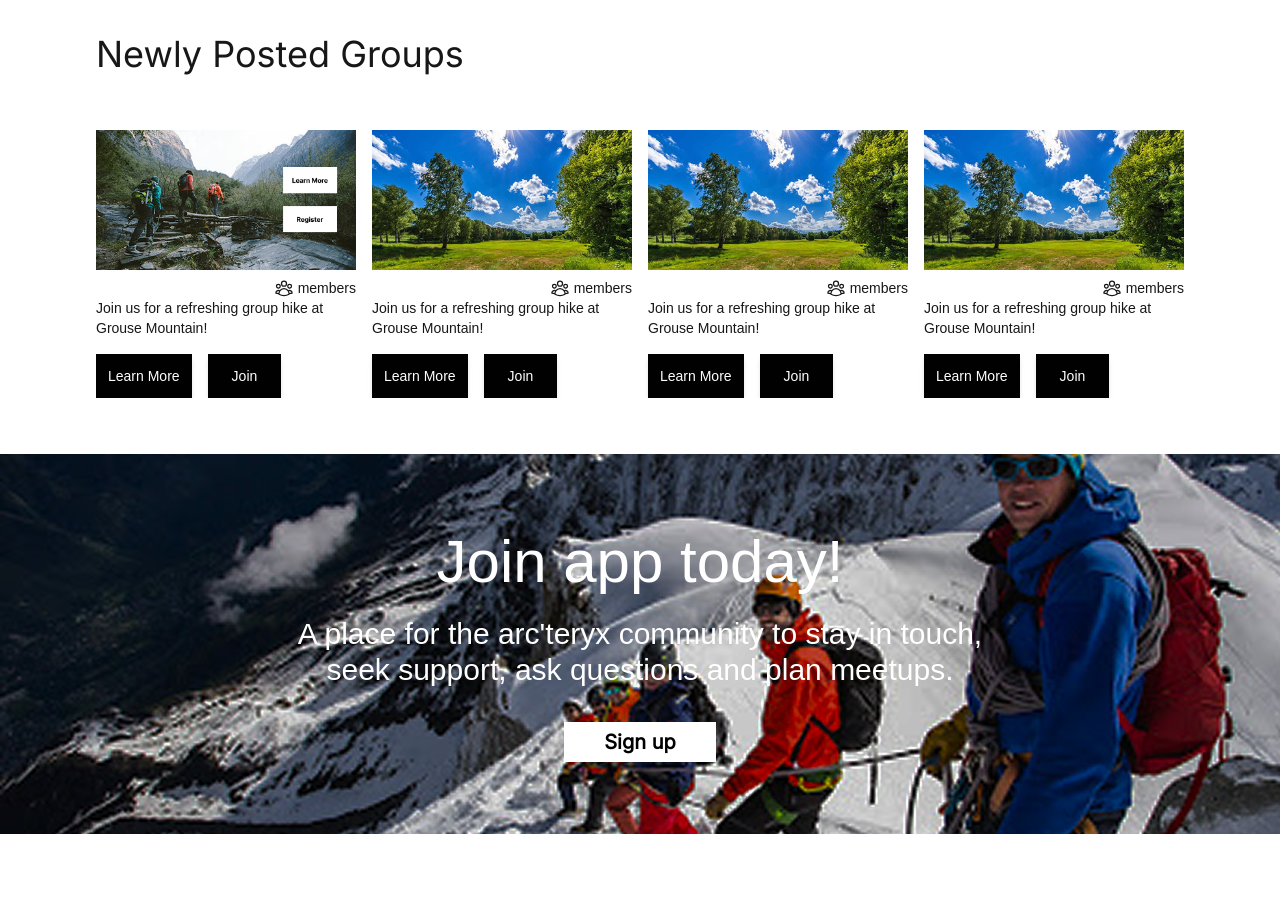
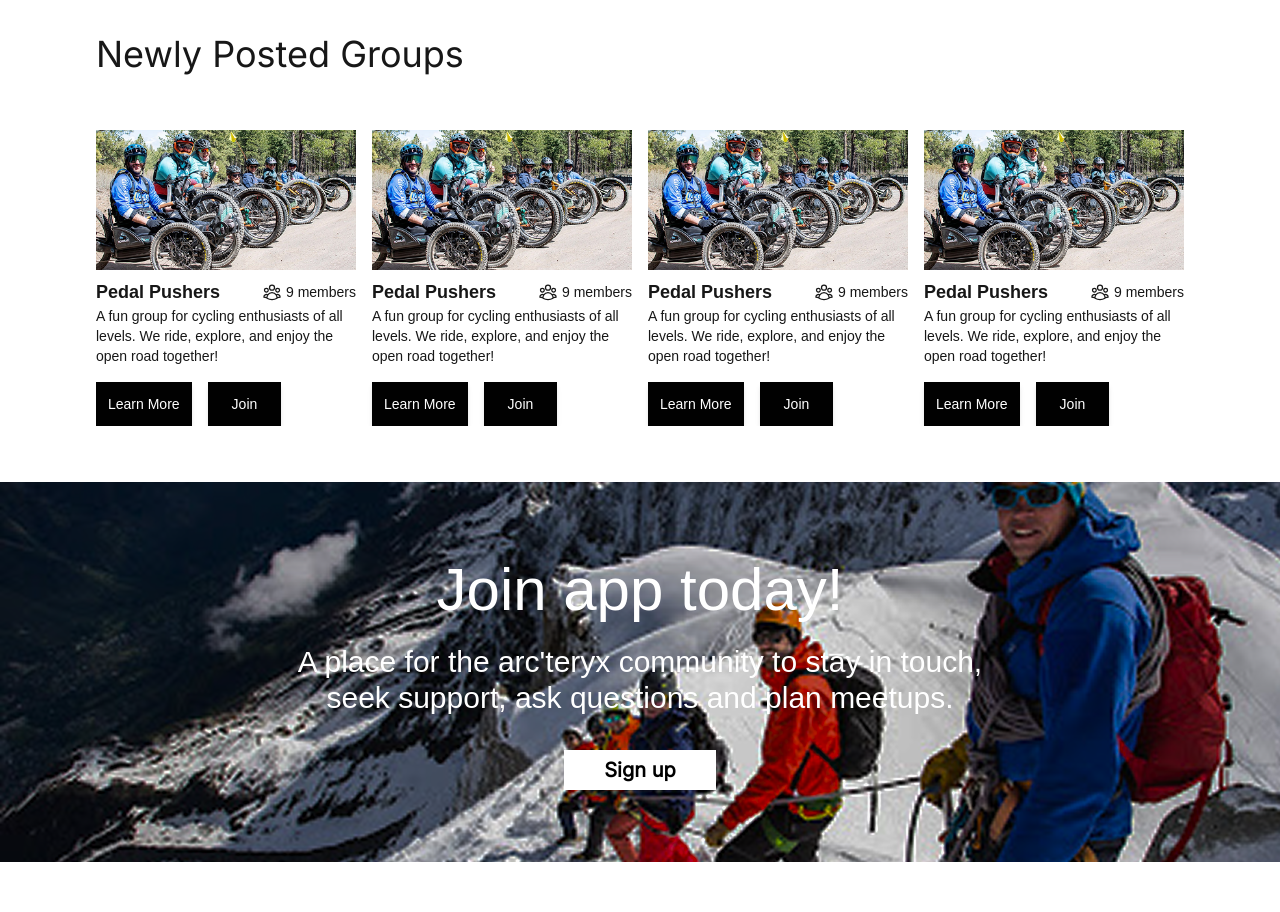
Before and after one commit to jn-han/youCode2025, a Next.js app in the folder frontend/: page / in a window 1280 px wide. Shown: the part 1460-2372 px from the top of the page. Built offline with nearby package versions, Linux system fonts and the light colour scheme; a web font is replaced by a local one.

Commit message:
final-fixes

```diff
--- a/frontend/src/app/createEvent/page.js
+++ b/frontend/src/app/createEvent/page.js
@@ -2,13 +2,12 @@
 
 import React, { useEffect, useState, useRef } from "react";
 import dynamic from "next/dynamic";
-import { LoadScript, Autocomplete } from "@react-google-maps/api";
+import { useLoadScript, Autocomplete } from "@react-google-maps/api";
 import API from "../../../utils/api";
 import { useRouter } from "next/navigation";
 import Navbar from "@/components/Navbar";
 
 const Select = dynamic(() => import("react-select"), { ssr: false });
-
 const CreatableSelect = dynamic(() => import("react-select/creatable"), {
   ssr: false,
 });
@@ -25,8 +24,13 @@ const CreateEvent = () => {
   const [difficulty, setDifficulty] = useState("");
   const [details, setDetails] = useState("");
   const router = useRouter();
+  const autocompleteRef = useRef(null);
 
-  const autocompleteRef = useRef(null);
+  // Load the Google Maps API script
+  const { isLoaded, loadError } = useLoadScript({
+    googleMapsApiKey: process.env.NEXT_PUBLIC_GOOGLE_MAPS_API_KEY,
+    libraries,
+  });
 
   useEffect(() => {
     const fetchUsers = async () => {
@@ -51,6 +55,7 @@ const CreateEvent = () => {
       setEventLocation(place.formatted_address);
     }
   };
+
   const handleCreateEvent = async () => {
     if (!difficulty) {
       alert("Please select a difficulty level.");
@@ -71,6 +76,7 @@ const CreateEvent = () => {
 
       console.log("✅ Event created:", res.data);
 
+      // Clear form fields
       setEventName("");
       setEventDate("");
       setEventLocation("");
@@ -85,6 +91,9 @@ const CreateEvent = () => {
       console.error("❌ Error creating event:", err);
     }
   };
+
+  if (loadError) return <div>Error loading maps</div>;
+  if (!isLoaded) return <div>Loading Maps...</div>;
 
   return (
     <div>
@@ -120,10 +129,7 @@ const CreateEvent = () => {
 
           <div className="mb-4">
             <label>Location of Event</label>
-            <LoadScript
-              googleMapsApiKey={process.env.NEXT_PUBLIC_GOOGLE_MAPS_API_KEY}
-              libraries={libraries}
-            >
+            {/* Removed the <LoadScript> wrapper and rely on useLoadScript above */}
             <Autocomplete
               onLoad={(auto) => (autocompleteRef.current = auto)}
               onPlaceChanged={handlePlaceChanged}
@@ -134,7 +140,6 @@ const CreateEvent = () => {
                 className="border p-2 w-full"
               />
             </Autocomplete>
-            </LoadScript>
             {eventLocation && (
               <p className="text-sm mt-2">📍 {eventLocation}</p>
             )}
--- a/frontend/src/app/page.js
+++ b/frontend/src/app/page.js
@@ -137,32 +137,28 @@ const page = () => {
           <div className="overflow-x-auto w-full">
             <div className="flex flex-row space-x-4">
               <GroupCard
-                imageSrc="/event1.png"
-                imageAlt="Moms hiking"
-                eventName="Hike with Moms"
-                description="Join us for a refreshing group hike at Grouse Mountain!"
-                attendeeCount={14}
+                groupName="Pedal Pushers"
+                imageSrc="/pedalPushers.png"
+                description="A fun group for cycling enthusiasts of all levels. We ride, explore, and enjoy the open road together!"
+                membersCount={9}
               />
               <GroupCard
-                imageSrc="/event3.png"
-                imageAlt="Moms hiking"
-                eventName="Hike with Moms"
-                description="Join us for a refreshing group hike at Grouse Mountain!"
-                attendeeCount={14}
+                groupName="Pedal Pushers"
+                imageSrc="/pedalPushers.png"
+                description="A fun group for cycling enthusiasts of all levels. We ride, explore, and enjoy the open road together!"
+                membersCount={9}
               />
               <GroupCard
-                imageSrc="/event3.png"
-                imageAlt="Moms hiking"
-                eventName="Hike with Moms"
-                description="Join us for a refreshing group hike at Grouse Mountain!"
-                attendeeCount={14}
+                groupName="Pedal Pushers"
+                imageSrc="/pedalPushers.png"
+                description="A fun group for cycling enthusiasts of all levels. We ride, explore, and enjoy the open road together!"
+                membersCount={9}
               />
               <GroupCard
-                imageSrc="/event3.png"
-                imageAlt="Moms hiking"
-                eventName="Hike with Moms"
-                description="Join us for a refreshing group hike at Grouse Mountain!"
-                attendeeCount={14}
+                groupName="Pedal Pushers"
+                imageSrc="/pedalPushers.png"
+                description="A fun group for cycling enthusiasts of all levels. We ride, explore, and enjoy the open road together!"
+                membersCount={9}
               />
             </div>
           </div>
```
Lines whose indentation alone changed are shown as unchanged.
